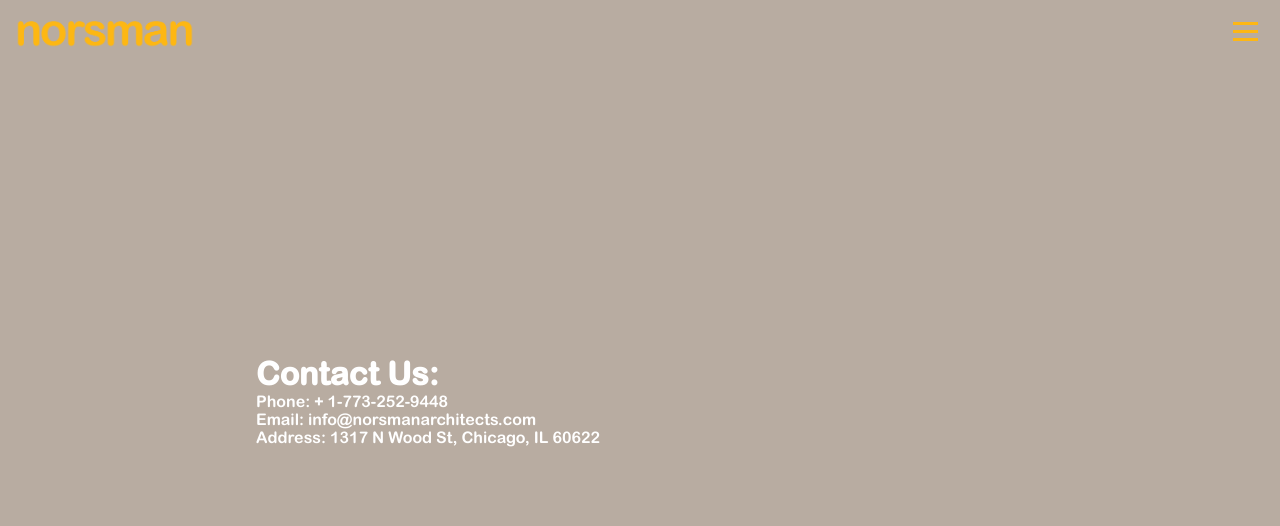
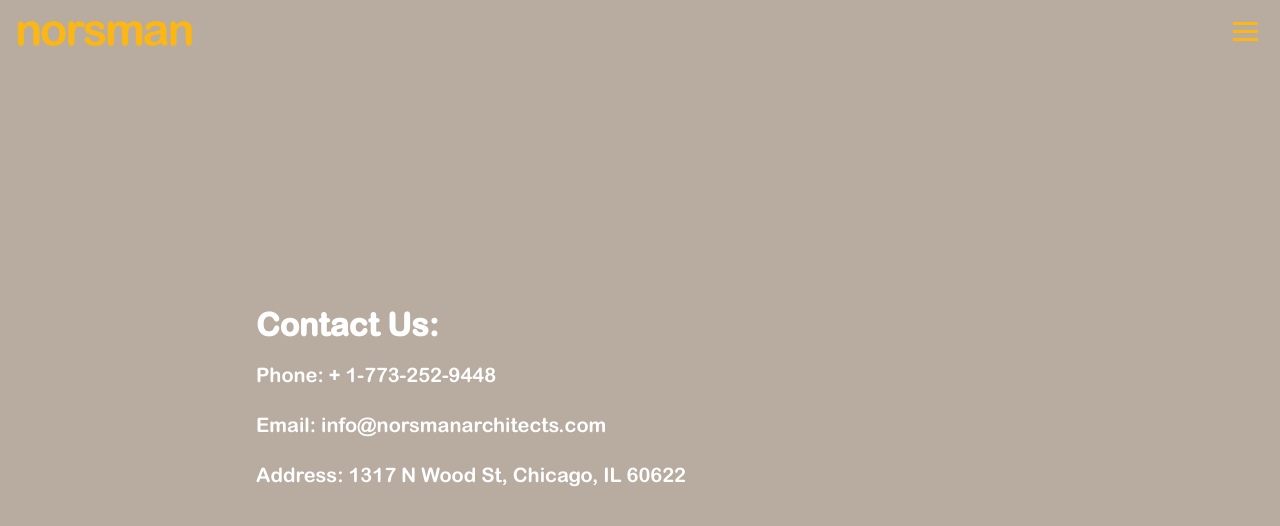
Before and after one commit to Christian-Ra/norsman-site, a React (Create React App) app: page /norsman-site/contact in a window 1280 px wide. Shown: the top 526 px of the page. Built offline with nearby package versions, Linux system fonts and the light colour scheme.

Commit message:
Messed with createbrowserRouter

```diff
--- a/src/App.js
+++ b/src/App.js
@@ -54,10 +54,10 @@ function App() {
   //   : null;
   return (
     <div className='App'>
+      {/* <AnimatePresence mode='wait'> */}
       <RouterProvider router={router}>
-        <AnimatePresence mode='wait'>
-          <MenuBar />
-          {/* <Routes location={location} key={location.key}>
+        <MenuBar />
+        {/* <Routes location={location} key={location.key}>
           <Route
           path='/norsman-site/projects/:id'
           element={<ProjectPage projects={Projects} />}
@@ -66,7 +66,7 @@ function App() {
           <Route path='/norsman-site/about' element={<About />}></Route>
           <Route path='/norsman-site' element={<HomePage />}></Route>
           </Routes> */}
-          {/* <ScrollRestoration
+        {/* <ScrollRestoration
           getKey={(location, matches) => {
             const paths = ["/norsman-site"];
             return paths.includes(location.pathname)
@@ -76,8 +76,8 @@ function App() {
             location.key;
             }}
             /> */}
-        </AnimatePresence>
       </RouterProvider>
+      {/* </AnimatePresence> */}
     </div>
   );
 }
--- a/src/Components/about/About.jsx
+++ b/src/Components/about/About.jsx
@@ -4,7 +4,7 @@ import { motion } from 'framer-motion'
 export default function About () {
 
     return (
-        <motion.div exit={{ opacity: 0 }} className="about-container">
+        <div className="about-container">
           <div className="section">
             <h1>Architect Led Design Build</h1>
             <p>Lorem ipsum dolor sit amet, consectetur adipiscing elit. Vivamus lacinia odio vitae vestibulum vestibulum. Cras venenatis euismod malesuada.</p>
@@ -17,6 +17,6 @@ export default function About () {
             <h1>Recognition</h1>
             <p>Lorem ipsum dolor sit amet, consectetur adipiscing elit. Vivamus lacinia odio vitae vestibulum vestibulum. Cras venenatis euismod malesuada.</p>
           </div>
-        </motion.div>
+        </div>
       );
     };
--- a/src/Components/contact/Contact.jsx
+++ b/src/Components/contact/Contact.jsx
@@ -7,12 +7,15 @@ export default function Contact () {
     return (
         <motion.div exit={{ opacity: 0 }} class="contact-page">
 
-    <div class="contact-container">
+    <div className="contact-container">
+        <div className="contact-info">
+
         <h1>Contact Us:</h1>
         <p>Phone: + 1-773-252-9448</p>
         <p>Email: info@norsmanarchitects.com</p>
         <span></span>
         <p>Address: 1317 N Wood St, Chicago, IL 60622</p>
+        </div>
         {/* <form>
             <h2 class="form-heading">Business Inquiries</h2>
             <label for="business-name">Name/Company</label>
--- a/src/Components/contact/Contact.scss
+++ b/src/Components/contact/Contact.scss
@@ -28,6 +28,13 @@
         // gap: 20px;
         // max-width: 500px;
         margin: 20px auto;
+
+        .contact-info {
+            line-height: 50px;
+            p {
+                font-size: 20px;
+            }
+        }
 
         // form {
         //     // background-color: #444;
--- a/src/Components/gallery/GalleryCard.jsx
+++ b/src/Components/gallery/GalleryCard.jsx
@@ -2,7 +2,7 @@ import './GalleryCard.scss'
 import { Link } from 'react-router-dom'
 
 export default function GalleryCard ({project}) {
-    console.log("featured photos: ", project.photos)
+    // console.log("featured photos: ", project.photos)
     return (
         <Link to={`/norsman-site/projects/${project.id}`} style={{textDecoration: 'none'}}>
         <div className='project-card' style={{backgroundImage: `url(${project.coverPhoto})`}}>
--- a/src/Components/home/HomePage.jsx
+++ b/src/Components/home/HomePage.jsx
@@ -3,25 +3,36 @@ import GalleryCard from "../gallery/GalleryCard"
 import { Projects } from "../../ProjectList"
 import { motion } from "framer-motion"
 import { useEffect } from "react"
+import { useLocation } from "react-router-dom"
 
 export default function HomePage() {
+  const { state } = useLocation()
+  const { targetId } = state || {}
+  console.log("state: " , state)
   useEffect(() => {
-    window.scrollTo(0, 0)
-  }, [])
+    const el=document.getElementById(targetId)
+    if(el) {
+      el.scrollIntoView()
+    }
+    return
+  }, [targetId])
+  // useEffect(() => {
+  //   window.scrollTo(0, 0)
+  // }, [])
 
     return (
       <motion.div exit={{ opacity: 0 }}>
-          <section className='main-content'>
+          <section className='main-content' id="landing">
             <div className="hero-content">
             <h1 className='company-name'>norsman</h1>
-            <h2 className='subheading'>Architecture Planning Design</h2>
+            <h2 className='subheading'>Architect Led Design Build</h2>
             </div>
           </section>
           <div className='portfolio-section' id='project1'>
             <h1 className='project-title'>Maria's</h1>
             <h2 className='project-subheading'>Description</h2>
           </div>
-          <div className='project-display'>
+          <div className='project-display' id="project-gallery">
             {Projects.map((p) => (
               <div key={p.id}>
                 <GalleryCard project={p} />
--- a/src/Components/home/HomePage.scss
+++ b/src/Components/home/HomePage.scss
@@ -35,10 +35,10 @@
 
 .subheading {
     font-size: 3em;
-    transform: translate(-60px, -10px);
+    transform: translate(-90px, -10px);
     @include breakpoint-down(small) {
         font-size: 1em;
-        transform: translate(15px, -10px);
+        transform: translate(5px, -10px);
     }
 }
 
--- a/src/Components/menu/MenuBar.jsx
+++ b/src/Components/menu/MenuBar.jsx
@@ -4,12 +4,19 @@ import houzzLogo from '../../Graphics/houzz-logo.png'
 import InstagramIcon from '@mui/icons-material/Instagram';
 import FacebookIcon from '@mui/icons-material/Facebook';
 import LinkedInIcon from '@mui/icons-material/LinkedIn';
+import { AnimatePresence, motion } from "framer-motion";
+import { useLocation } from "react-router-dom";
+import { ScrollRestoration } from "react-router-dom";
 import logo from "../../Graphics/Norsman-Logo-2021-C-no-subtitle.png"
 import "./MenuBar.scss";
+
+//TODO: Figure out how to integrate framer motion with createBrowserRouter
 
 export default function MenuBar() {
     const [menuCoverVisible, setCoverVisible] = useState(false)
     const [activeMenu, setActiveMenu] = useState(false);
+    const location = useLocation();
+    console.log("Location object: ", location)
     // const navigate = useNavigate();
 
     const toggleMenu = () => {
@@ -22,6 +29,7 @@ export default function MenuBar() {
         <div
           className='overlay'
           style={{ display: menuCoverVisible ? "block" : "none" }}
+          onClick={()=> toggleMenu()}
         ></div>
         <div className='hamburger' onClick={() => toggleMenu()}>
           <div className={ activeMenu ? 'line active' : 'line'}></div>
@@ -34,13 +42,13 @@ export default function MenuBar() {
           >
           <ul>
             <li>
-              <Link to='/norsman-site'>
+              <Link to='/norsman-site' state={{targetId: "landing"}}>
                 <img className='homebar-logo' src={logo} alt='norsman' />
               </Link>
             </li>
             <section className="navLinks">
             <li>
-              <Link to='/norsman-site/project'>Projects</Link>
+              <Link to='/norsman-site' state={{ targetId: "project-gallery"}}>Projects</Link>
             </li>
             <li>
               <Link to='/norsman-site/about'>About Us</Link>
@@ -65,10 +73,24 @@ export default function MenuBar() {
             </section>
           </ul>
         </nav>
-        <Link to='/norsman-site' className='small-logo'>
+        <Link to='/norsman-site' state={{targetId: "landing"}} className='small-logo'>
             <img src={logo} alt='norsman' />
         </Link>
+        {/* <AnimatePresence mode={"wait"} >
+        <motion.div key={location.key} initial={{opacity: 0}} animate={{opacity: 1}} exit={{opacity: 0}}  > */}
+
         <Outlet />
+        {/* </motion.div> */}
+        {/* </AnimatePresence> */}
+        <ScrollRestoration
+        getKey={(location, matches) => {
+          const paths = ["/norsman-site"];
+          return paths.includes(location.pathname)
+          ?
+          location.pathname : location.key
+
+        }}
+        />
       </header>
     )
 }
--- a/src/Components/menu/MenuBar.scss
+++ b/src/Components/menu/MenuBar.scss
@@ -75,7 +75,7 @@
     }
     width: 350px;
     @include breakpoint-down(medium) {
-        width: 400px;
+        width: 100vw;
     }
     height: 100vh;
     background-color: #b8aca1;
@@ -83,6 +83,9 @@
     z-index: 999;
 
     ul {
+        @include breakpoint-down(medium) {
+            padding-left: 10px;
+        }
         display: flex;
         flex-direction: column;
         align-items: left;
--- a/src/Components/swiper/CenteredSwiper.jsx
+++ b/src/Components/swiper/CenteredSwiper.jsx
@@ -22,7 +22,7 @@ if (!photos) return null
             slidesPerView={1}
             spaceBetween={20}
             centeredSlides={true}
-            FreeMode={true}
+            freeMode={false}
             navigation={true}
             loop={true}
             pagination={{
--- a/src/index.js
+++ b/src/index.js
@@ -14,7 +14,7 @@ const root = ReactDOM.createRoot(document.getElementById("root"));
 root.render(
   // <RouterProvider router={router}>
   // <ScrollToTop>
-  <App></App>
+  <App />
   // </ScrollToTop>
   // {/* </RouterProvider> */}
 );
```
